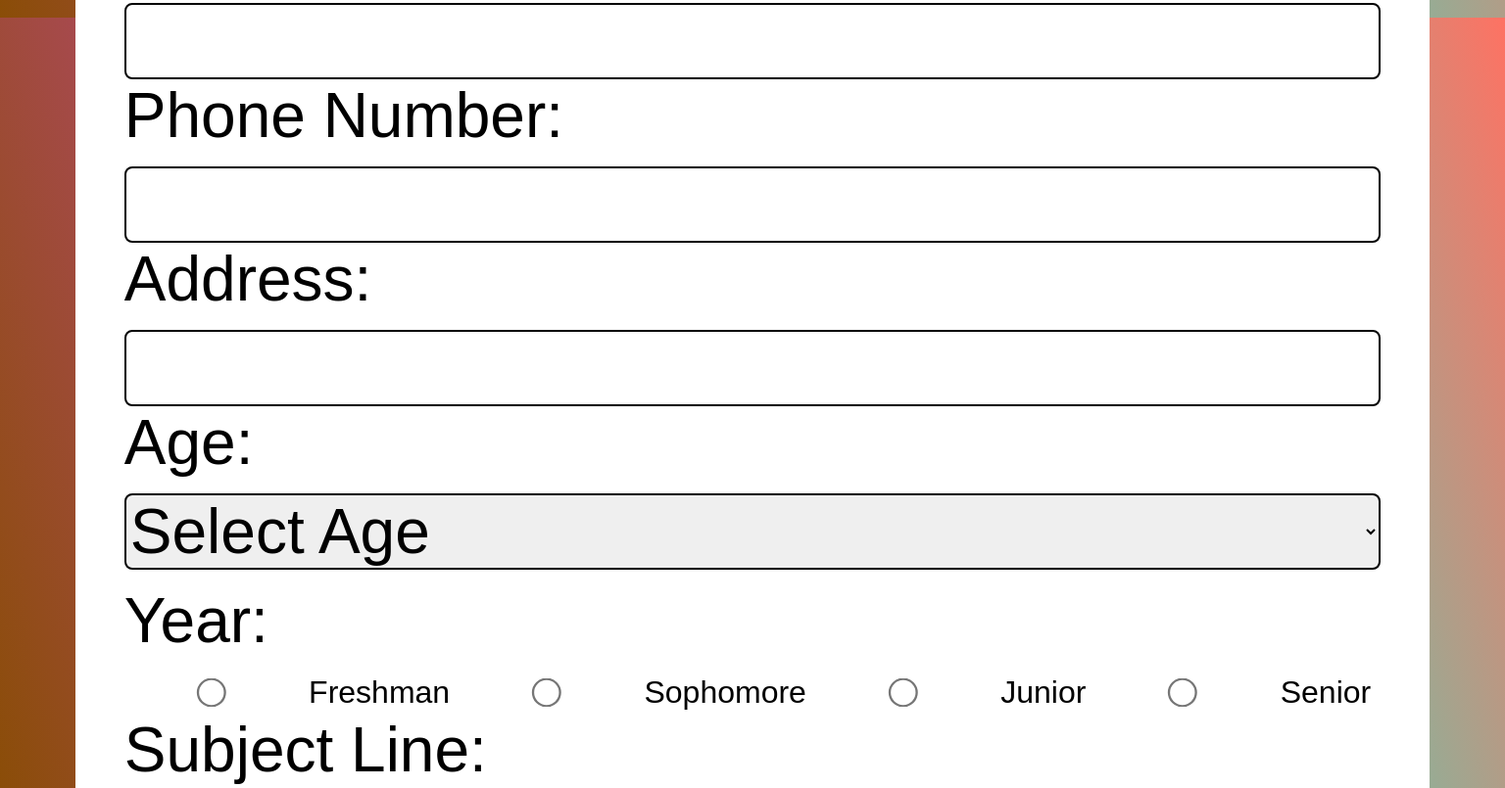
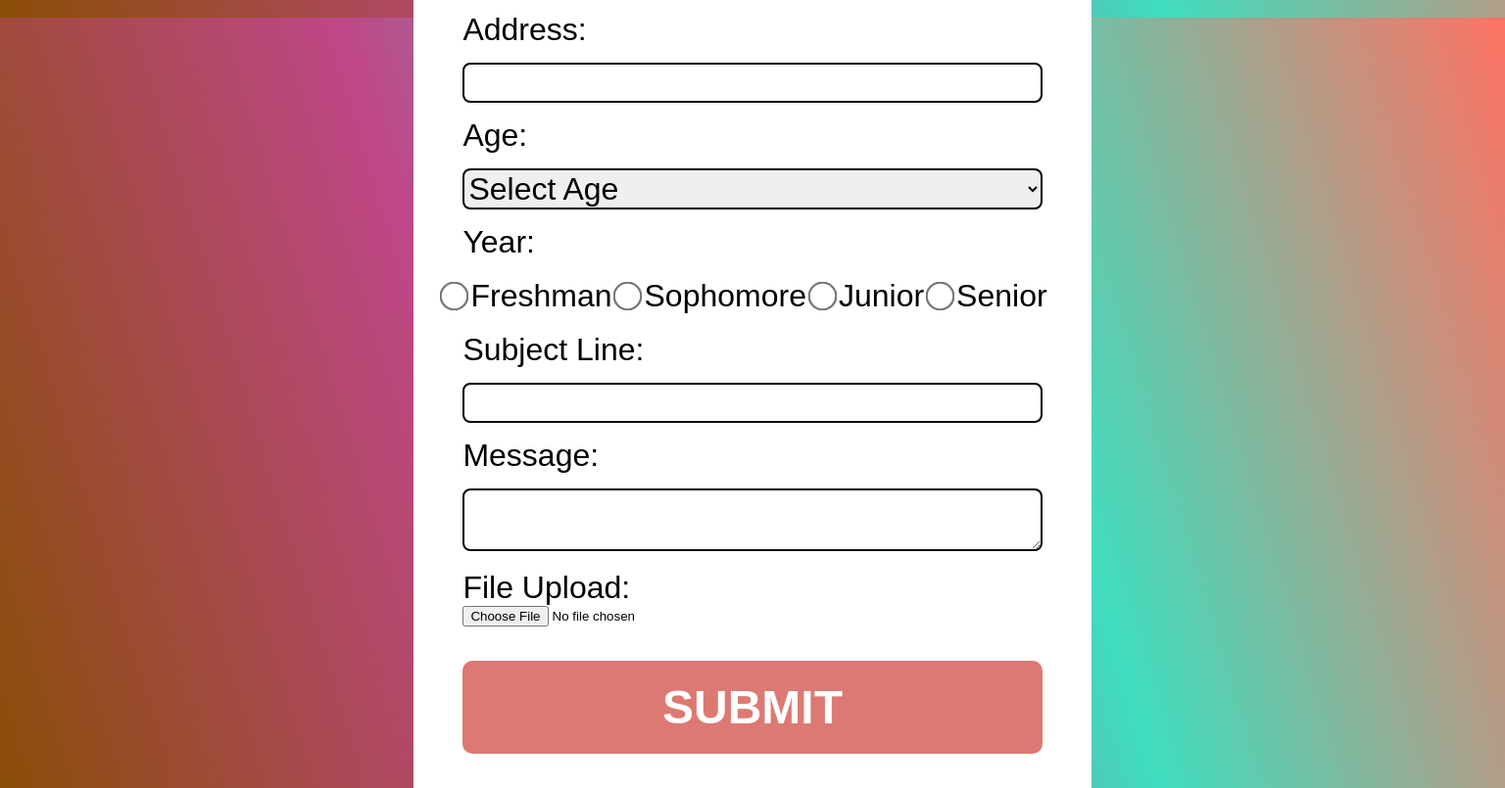
Before and after one commit to Daniel1000c/JavaScriptAPI, a plain HTML site: page formapi/formAPI.html in a window 1536 px wide. Shown: the part 782-1587 px from the top of the page at 98% size. Drawn offline with nearby package versions, Linux system fonts and the light colour scheme; a web font is replaced by a local one.

Commit message:
add desktop media query

```diff
--- a/formapi/css/style.css
+++ b/formapi/css/style.css
@@ -133,7 +133,9 @@ label {
 }
 
 /*Format form inputs*/
-
+input {
+    margin-bottom: 15px;
+}
 
 /*Format select*/
 select {
@@ -149,6 +151,7 @@ select {
 option {
     font-size: 20px;
 }
+
 /*text inputs*/
 input[type="text"]{
     margin-top: 15px;
@@ -156,6 +159,7 @@ input[type="text"]{
     font-size: 4em;
     border-radius: 8px;
     border: 2px solid black;
+    padding-left: 15px;
 }
 
 /*Email inputs*/
@@ -165,6 +169,7 @@ input[type="email"]{
     font-size: 4em;
     border-radius: 8px;
     border: 2px solid black;
+    padding-left: 15px;
 }
 
 /*Phone number inputs*/
@@ -174,6 +179,7 @@ input[type="tel"]{
     font-size: 4em;
     border-radius: 8px;
     border: 2px solid black;
+    padding-left: 15px;
 }
 
 /*Format radio input*/
@@ -189,18 +195,10 @@ textarea {
     margin-top: 15px;
     margin-bottom: 15px;
     width: 100%;
-    font-size: 10em;
+    font-size: 3em;
     border-radius: 8px;
     border: 2px solid black;
-}
-
-/*File inputs*/
-input[type="file"] {
-    margin-top: 15px;
-    margin-bottom: 15px;
-    width: 100%;
-    font-size: 3em;
-    border-radius: 8px;
+    padding-left: 15px;
 }
 
 /*Format button container*/
@@ -234,3 +232,50 @@ footer {
     color: white;
 }
 /************End of Footer Formatting************/
+
+
+
+/************Media Query Formatting************/
+
+/**Desktop View**/
+@media screen and (min-width: 1300px) {
+
+    /*Format form tag*/
+    form {
+        width: 45%;
+    }
+
+
+    /*Format form labels*/
+    label {
+        font-size: 2em;
+    }
+
+    /*Format input sizes*/
+    input[type="text"],
+    input[type="email"],
+    input[type="tel"],
+    select,
+    textarea {
+        font-size: 2em;
+    }
+
+    /*Format radio container*/
+    .radioContainer {
+        margin-bottom: 15px;
+    }
+    /*Format submit button*/
+    input[type="submit"] {
+        font-size: 3em;
+        transition: 0.5s ease-in;/*Create hover transition*/
+    }
+
+    /*Format submit button on hover*/
+    input[type="submit"]:hover {
+        background: transparent;
+        border: 2px solid #dd7973;
+        color: #dd7973;
+        box-shadow: 0 0 10px black;
+    }
+}
+/************End of Media Query Formatting************/
```
